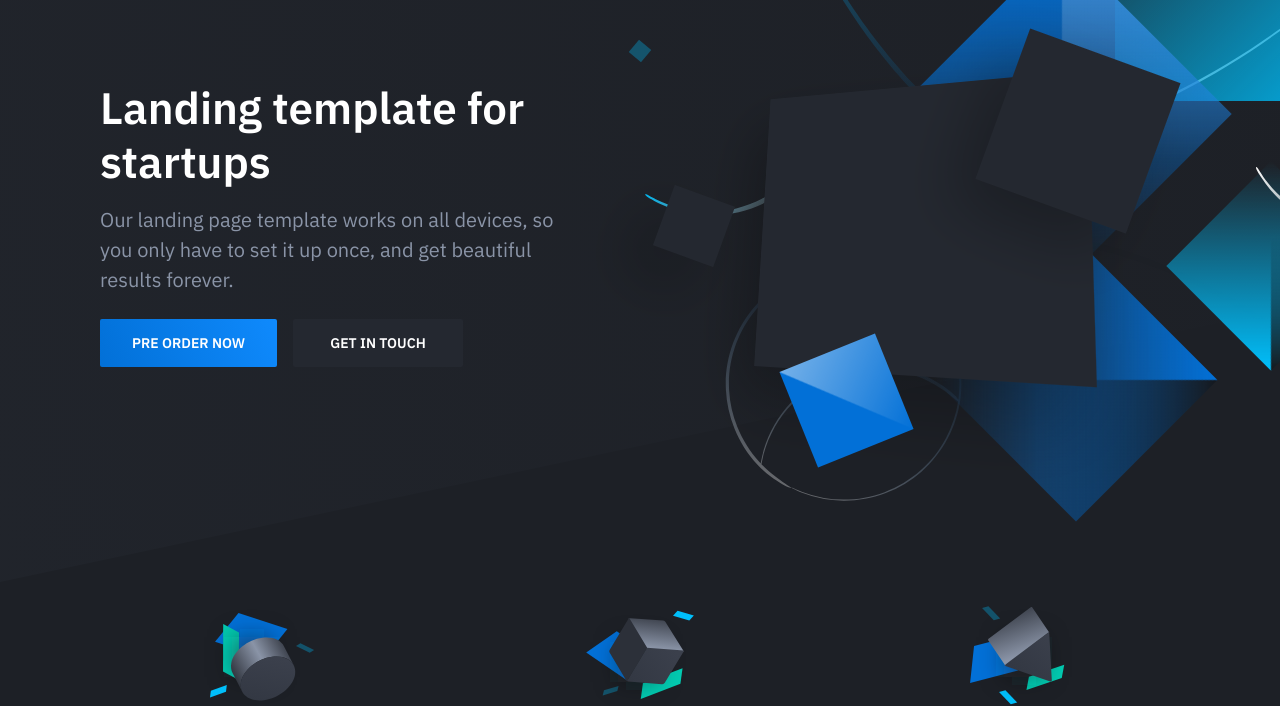
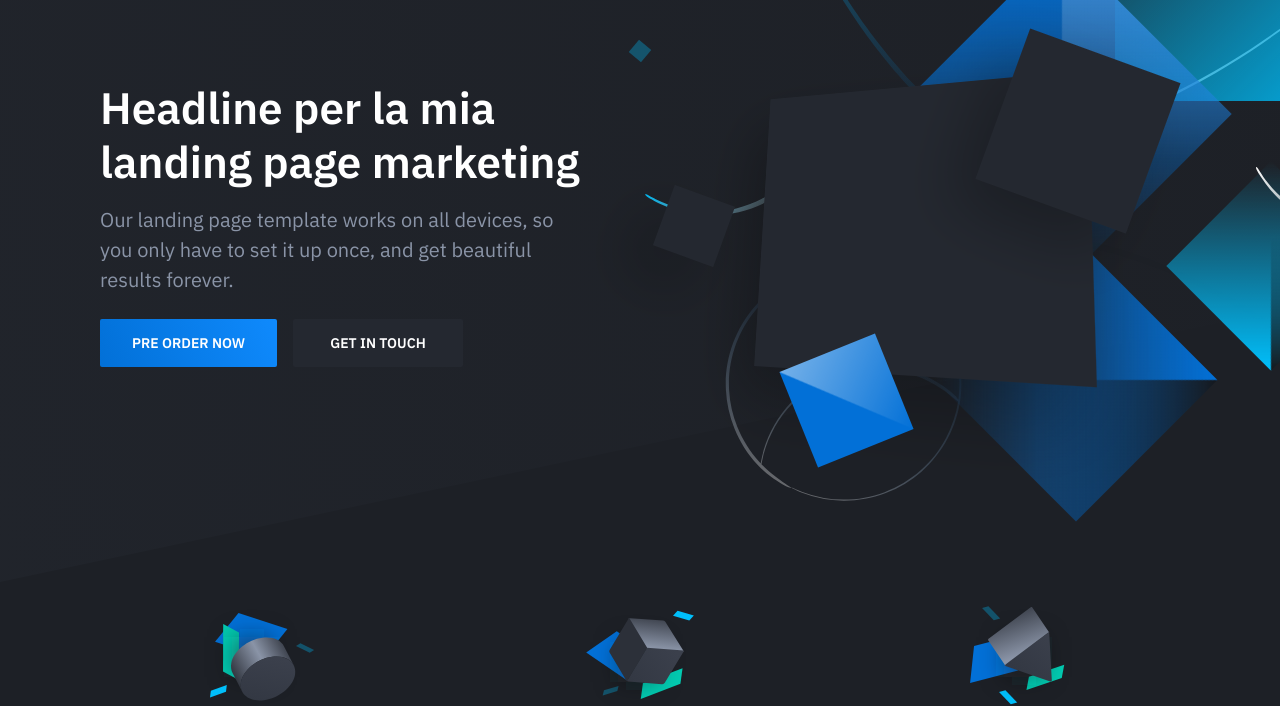
Before and after one commit to robrub/landing-page-DM, a plain HTML site: page index.html in a window 1280 px wide. Shown: the part 118-824 px from the top of the page. Drawn offline with nearby package versions, Linux system fonts and the light colour scheme.

Commit message:
Modifiato tag H1

```diff
--- a/index.html
+++ b/index.html
@@ -1,13 +1,12 @@
 <!DOCTYPE html>
+
 <html lang="en" class="no-js">
 
 <head>
-
     <title>Landing page</title>
     <meta charset="utf-8">
     <meta http-equiv="X-UA-Compatible" content="IE=edge">
     <meta name="viewport" content="width=device-width, initial-scale=1">
-
     <link href="https://fonts.googleapis.com/css?family=IBM+Plex+Sans:400,600" rel="stylesheet">
     <link rel="stylesheet" href="dist/css/style.css">
     <script src="https://unpkg.com/animejs@3.0.1/lib/anime.min.js"></script>
@@ -35,7 +34,9 @@
                 <div class="container">
                     <div class="hero-inner">
                         <div class="hero-copy">
-                            <h1 class="hero-title mt-0">Landing template for startups</h1>
+                            <h1 class="hero-title mt-0">
+                                Headline per la mia landing page marketing
+                            </h1>
                             <p class="hero-paragraph">Our landing page template works on all devices, so you only have
                                 to set it up once, and get beautiful results forever.</p>
                             <div class="hero-cta"><a class="button button-primary" href="preorder.html">Pre order
```
